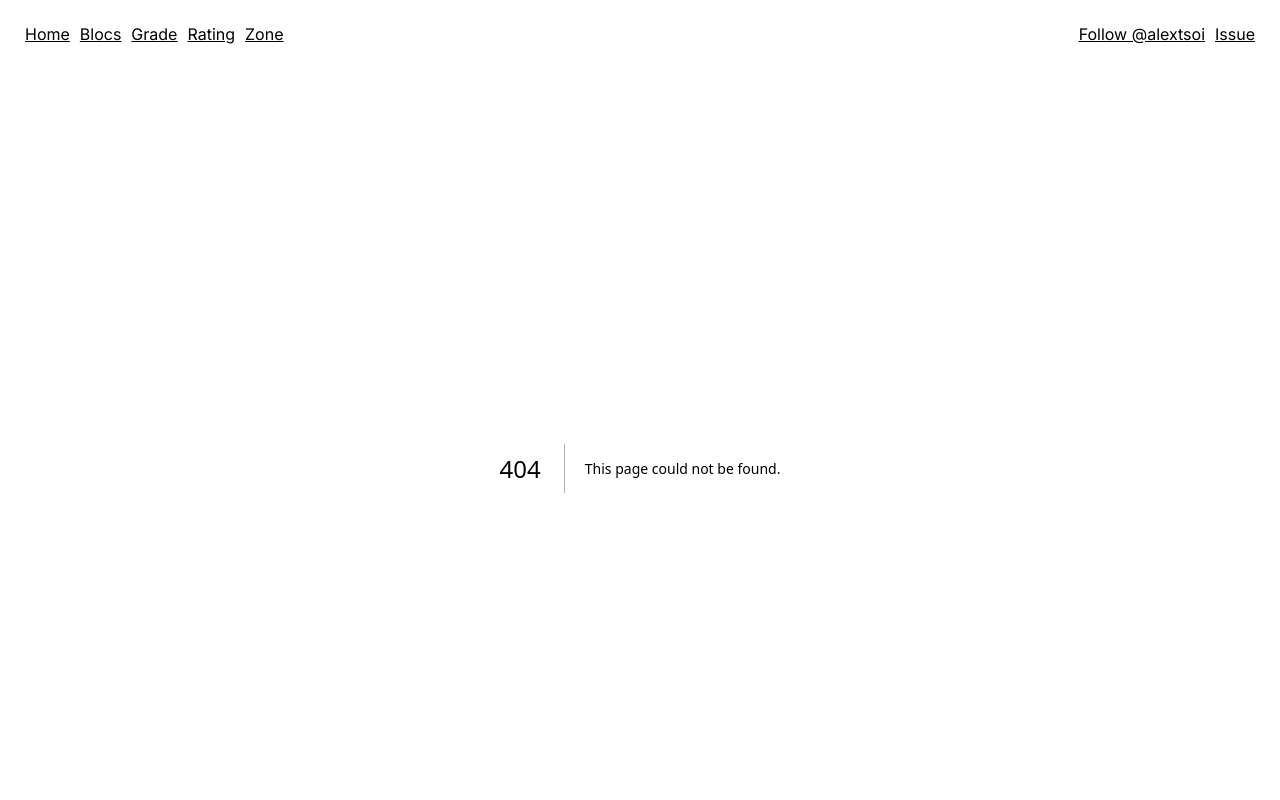
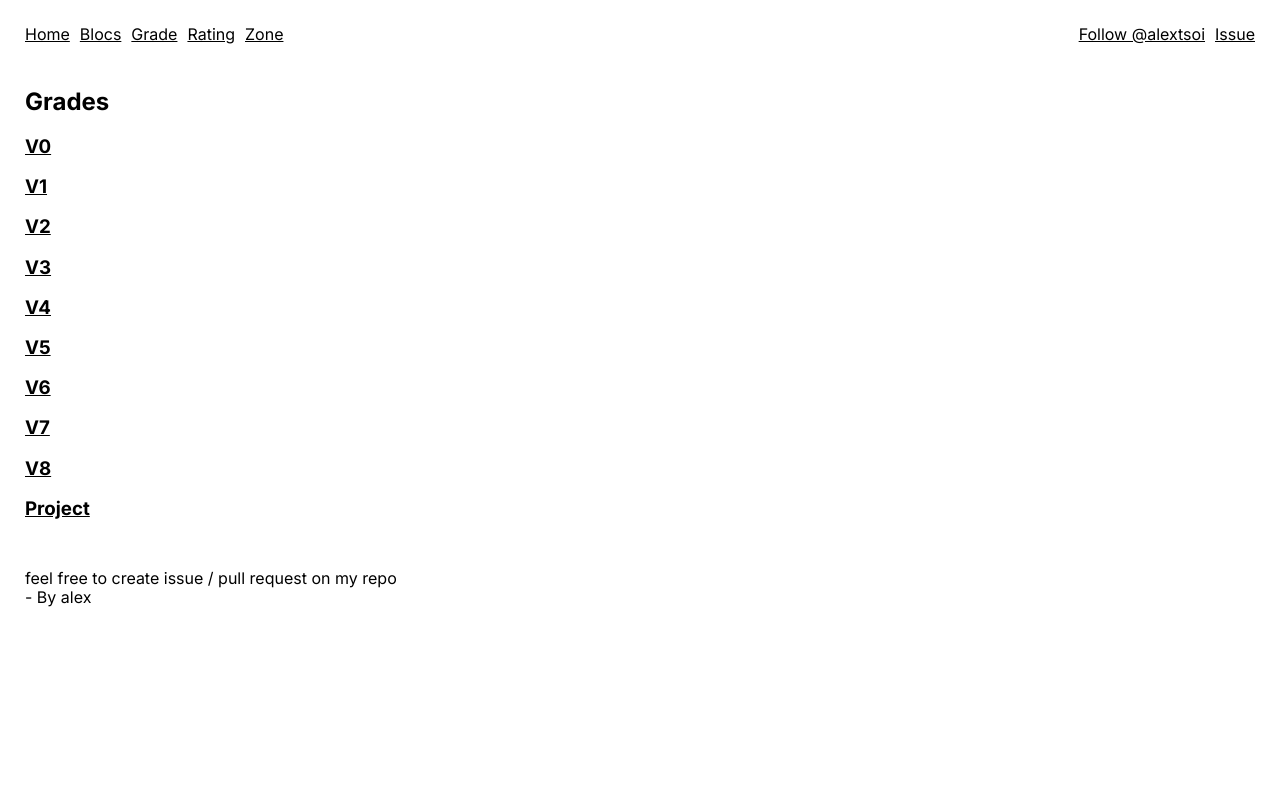
Before and after one commit to alextsoi/2310-crags-hk, a Next.js app: page /grade in a window 1280 px wide. Before the commit this address had no page. Shown: the top 800 px of the page. Built offline with nearby package versions, Linux system fonts and the light colour scheme.

Commit message:
added grade listing, rating listing, bloc listing

```diff
--- a/app/blocs/page.js
+++ b/app/blocs/page.js
@@ -3,8 +3,7 @@ import routes from '@/app/data/routes.json'
 import blocs from '@/app/data/blocs.json'
 import Link from 'next/link'
 
-export default function Home() {
-    const ratingText = ['', '*', '**', '***']
+export default function Blocs() {
     return (
         <main className={styles.main}>
             <div className="container">
--- /dev/null
+++ b/app/grade/page.js
@@ -0,0 +1,24 @@
+import styles from '@/app/page.module.scss'
+import routes from '@/app/data/routes.json'
+import blocs from '@/app/data/blocs.json'
+import Link from 'next/link'
+import _ from 'lodash'
+
+export default function Grade() {
+    let allGradings = _.map(routes.data, 'gradings');
+    allGradings = _.flattenDeep(allGradings);
+    allGradings = _.uniq(allGradings);
+    allGradings = _.sortBy(allGradings, String);
+    return (
+        <main className={styles.main}>
+            <div className="container">
+                <h2>Grades</h2>
+                {allGradings.map((grade) => {
+                    return <section key={grade} className={styles.grade}>
+                        <h3><Link href={`/grade/${grade}`}>{grade !== 'project' ? `V${grade}` : 'Project'}</Link></h3>
+                    </section>;
+                })}
+            </div>
+        </main>
+    )
+}
--- a/package.json
+++ b/package.json
@@ -9,6 +9,7 @@
     "lint": "next lint"
   },
   "dependencies": {
+    "lodash": "^4.17.21",
     "next": "14.0.0",
     "react": "^18",
     "react-dom": "^18",
```
Also changed, not shown: app/rating/page.js (added, +24 -0 lines), 1 other file (tests, documents, lock files or other folders).
